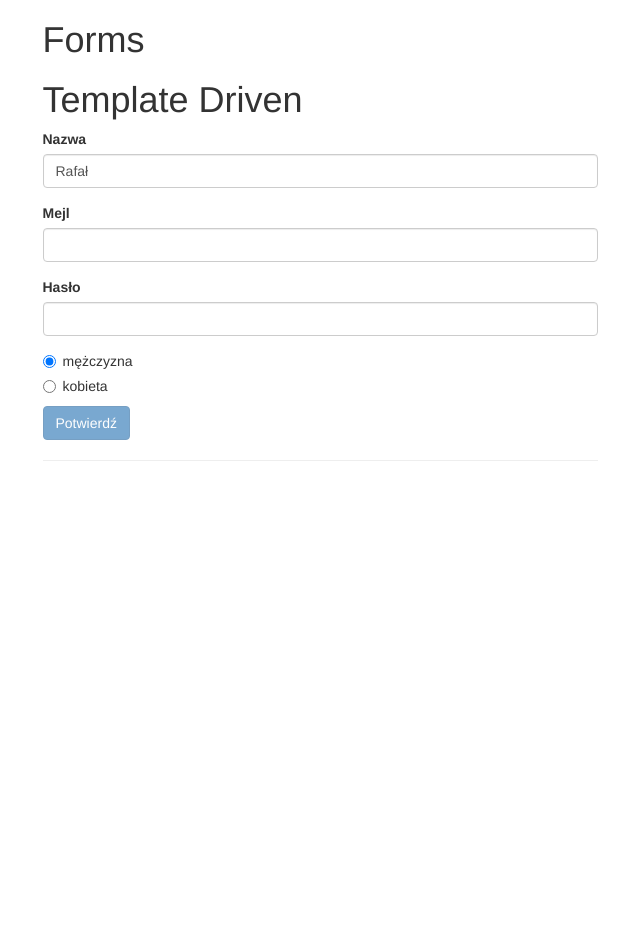
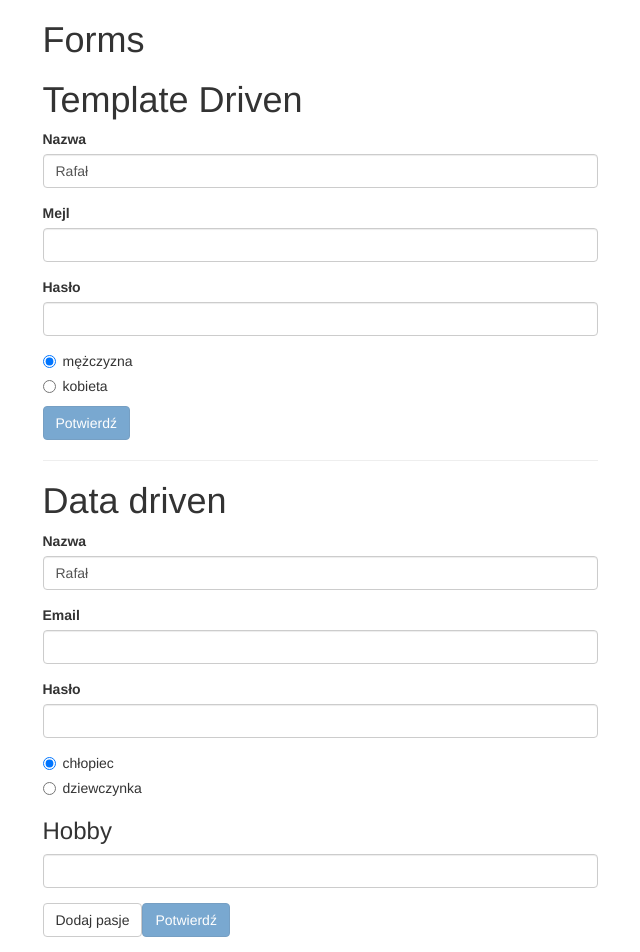
Before and after one commit to qh4r/angular_2_fun, an Angular app in the folder forms_fun/: page / in a window 1280 px wide. Shown: the top 952 px of the page, without its empty margins (320-960 px from the left). Before the commit the page ends 800 px from the top, so only its background shows below. Built offline with nearby package versions, Linux system fonts and the light colour scheme.

Commit message:
Recreated same form in ng2 data driven approach

```diff
--- a/forms_fun/src/app/app.module.ts
+++ b/forms_fun/src/app/app.module.ts
@@ -7,6 +7,7 @@ import { AppComponent } from './app.component';
 import { FormsComponent } from './forms/forms.component';
 import { TemplateDrivernComponent } from './forms/template-drivern/template-drivern.component';
 import { DataDrivenComponent } from './forms/data-driven/data-driven.component';
+import {ReactiveFormsModule} from "@angular/forms";
 
 @NgModule({
   declarations: [
@@ -18,6 +19,7 @@ import { DataDrivenComponent } from './forms/data-driven/data-driven.component';
   imports: [
     BrowserModule,
     FormsModule,
+    ReactiveFormsModule, // by mozliwe bylo uzywanie formularzy data driven
     HttpModule
   ],
   providers: [],
--- a/forms_fun/src/app/forms/data-driven/data-driven.component.css
+++ b/forms_fun/src/app/forms/data-driven/data-driven.component.css
@@ -0,0 +1,8 @@
+input.ng-touched.ng-invalid {
+  border: 1px solid crimson;
+  background-color: #ffc8cd;
+}
+
+input.ng-invalid + div {
+  color: crimson;
+}
--- a/forms_fun/src/app/forms/data-driven/data-driven.component.html
+++ b/forms_fun/src/app/forms/data-driven/data-driven.component.html
@@ -1,3 +1,37 @@
-<p>
-  data-driven works!
-</p>
+<h1>Data driven</h1>
+ <!-- tutaj przypisujemy deklaracje pol do formualrza -->
+<form [formGroup]="userForm" (ngSubmit)="submit()">
+  <div formGroupName="userData"> <!-- takie samo jak klucz form group zadeklarowany w modelu -->
+    <div class="form-group">
+      <label for="username">Nazwa</label>
+      <!-- formControlName odnosi sie do kluczy pol na obiekcie przekazanym do formGroup -->
+      <input formControlName="username" type="text" id="username" class="form-control">
+    </div>
+    <div class="form-group">
+      <label for="email">Email</label>
+      <input formControlName="email" type="text" id="email" class="form-control">
+      <!-- zagniezdzone formGroup zmuszaja do uzywania controls wielokrotnie -->
+      <div *ngIf="!userForm.controls['userData'].controls['email'].valid&&userForm.controls['userData'].controls['email'].touched">
+        Niepoprawny format email.
+      </div>
+    </div>
+  </div>
+  <div class="form-group">
+    <label for="password">Hasło</label>
+    <input formControlName="password" type="password" id="password" class="form-control">
+  </div>
+  <div class="radio" *ngFor="let g of genders">
+    <label>
+      <input type="radio" formControlName="gender" [value]="g">
+      {{g}}
+    </label>
+  </div>
+  <div>
+    <h3>Hobby</h3>
+    <div class="form-group">
+      <input type="text" class="form-control">
+    </div>
+  </div>
+  <button class="btn btn-default" type="button">Dodaj pasje</button>
+  <button class="btn btn-primary" type="submit" [disabled]="!userForm.valid">Potwierdź</button>
+</form>
--- a/forms_fun/src/app/forms/data-driven/data-driven.component.ts
+++ b/forms_fun/src/app/forms/data-driven/data-driven.component.ts
@@ -1,4 +1,5 @@
 import { Component, OnInit } from '@angular/core';
+import {FormControl, FormGroup, Validators} from "@angular/forms";
 
 @Component({
   selector: 'fm-data-driven',
@@ -6,8 +7,24 @@ import { Component, OnInit } from '@angular/core';
   styleUrls: ['./data-driven.component.css']
 })
 export class DataDrivenComponent implements OnInit {
-
-  constructor() { }
+  userForm : FormGroup;
+  genders = [
+    'chłopiec',
+    'dziewczynka'
+  ];
+  submit() {
+    console.log('submit', this.userForm);
+  }
+  constructor() {
+    this.userForm = new FormGroup({
+      userData: new FormGroup({
+        username: new FormControl('Rafał', [Validators.required]), // wartosc, walidator
+        ['email'] : new FormControl('', [Validators.required, Validators.pattern('[^@ ]+@[^. ]+\.[a-z]{2,3}')]),
+      }),
+      'password': new FormControl('', [Validators.required]), // mozna uzywac stringow ale nie trzeba
+      'gender': new FormControl('chłopiec')
+    });
+  }
 
   ngOnInit() {
   }
--- a/forms_fun/src/app/forms/forms.component.html
+++ b/forms_fun/src/app/forms/forms.component.html
@@ -4,6 +4,8 @@
       <h1>Forms</h1>
       <fm-template-drivern></fm-template-drivern>
       <hr>
+      <fm-data-driven></fm-data-driven>
+      <hr>
     </div>
   </div>
 </div>
```
